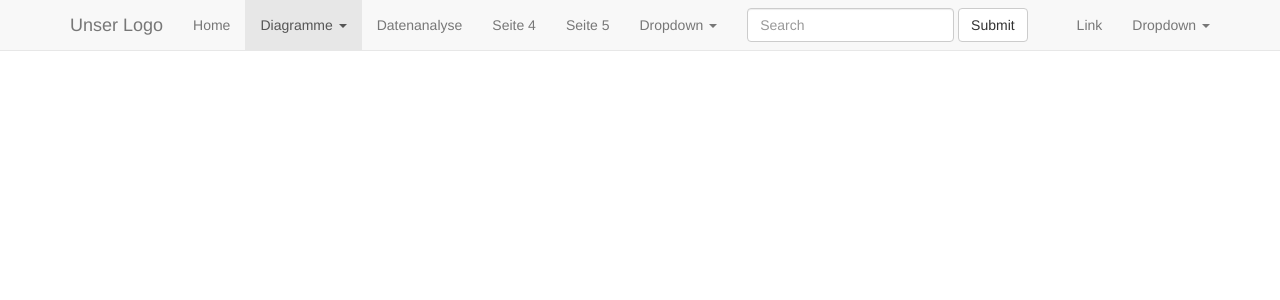
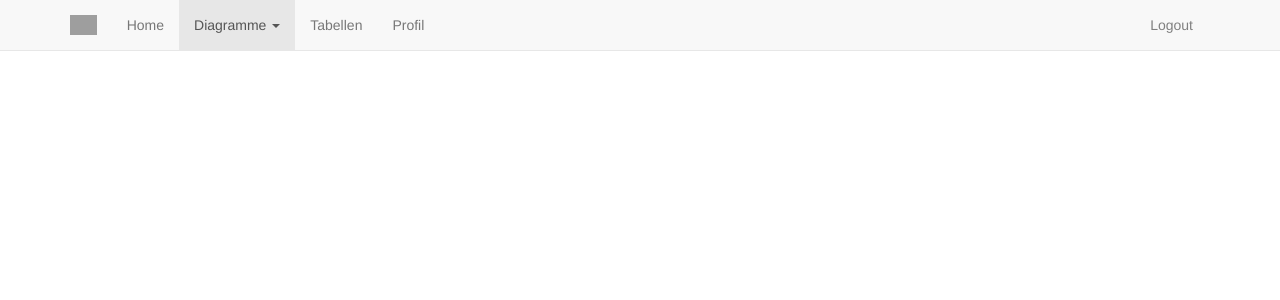
Before and after one commit to TwentyOneLunex/dba16-web, a Django app: page /charts in a window 1280 px wide. Shown: the top 300 px of the page. Run offline with Django 3.2, Linux system fonts and the light colour scheme; some libraries are stand-ins or nearby versions; grey boxes are pictures that could not be loaded.

Commit message:
Erste Website

```diff
--- a/coreapp/templates/coreapp/charts.html
+++ b/coreapp/templates/coreapp/charts.html
@@ -10,20 +10,30 @@
     <script src="http://code.highcharts.com/modules/exporting.js"></script>
     <script src="https://ajax.googleapis.com/ajax/libs/jquery/3.1.1/jquery.min.js"></script>
     <script src="https://maxcdn.bootstrapcdn.com/bootstrap/3.3.7/js/bootstrap.min.js"></script>
+    <style>
+    .logoutButton {
+        background-color: #F8F8F8;
+        border: none;
+        color: grey;
+        padding: 15px 32px;
+        text-align: center;
+        text-decoration: none;
+        display: inline-block;
+        font-size: 14px;
+    }
+    </style>
 </head>
 <body>
 
 <nav class="navbar navbar-default navbar-fixed-top">
     <div class="container">
         <div class="navbar-header">
-            <a class="navbar-brand" href="../home">Unser Logo</a>
+            <a href="../home"><img class="navbar-brand" src="http://i.imgur.com/duGBAxp.png" /></a>
         </div>
         <div id="navbar" class="navbar-collapse collapse">
             <ul class="nav navbar-nav">
-
                 <li><a href="../home">Home</a></li>
-
-                <li class="active dropdown">
+                <li class="active" class="dropdown">
                     <a href="../charts" class="dropdown-toggle" data-toggle="dropdown"
                        role="button" aria-haspopup="true" aria-expanded="false">Diagramme <span
                             class="caret"></span></a>
@@ -32,47 +42,15 @@
                         <li><a href="../charts#secondChartsNav">Kombinierte Balkendiagramme</a></li>
                     </ul>
                 </li>
-
-                <li><a href="../dataanalyses">Datenanalyse</a></li>
-
-                <li><a href="#contact">Seite 4</a></li>
-
-                <li><a href="#contact">Seite 5</a></li>
-
-                <li class="dropdown">
-                    <a href="#" class="dropdown-toggle" data-toggle="dropdown" role="button" aria-haspopup="true"
-                       aria-expanded="false">Dropdown <span class="caret"></span></a>
-                    <ul class="dropdown-menu">
-                        <li><a href="#">Action</a></li>
-                        <li><a href="#">Another action</a></li>
-                        <li><a href="#">Something else here</a></li>
-                        <li role="separator" class="divider"></li>
-                        <li class="dropdown-header">Nav header</li>
-                        <li><a href="#">Separated link</a></li>
-                        <li><a href="#">One more separated link</a></li>
-                    </ul>
-                </li>
+                <li><a href="../tables">Tabellen</a></li>
+                <li><a href="../myprofile/">Profil</a></li>
             </ul>
-
-            <form class="navbar-form navbar-left">
-                <div class="form-group">
-                    <input type="text" class="form-control" placeholder="Search">
-                </div>
-                <button type="submit" class="btn btn-default">Submit</button>
-            </form>
-
             <ul class="nav navbar-nav navbar-right">
-                <li><a href="#">Link</a></li>
-                <li class="dropdown">
-                    <a href="#" class="dropdown-toggle" data-toggle="dropdown" role="button" aria-haspopup="true"
-                       aria-expanded="false">Dropdown <span class="caret"></span></a>
-                    <ul class="dropdown-menu">
-                        <li><a href="#">Action</a></li>
-                        <li><a href="#">Another action</a></li>
-                        <li><a href="#">Something else here</a></li>
-                        <li role="separator" class="divider"></li>
-                        <li><a href="#">Separated link</a></li>
-                    </ul>
+                <li>
+                    <form action="{% url 'coreapp:eingeloggt' %}" method="post">
+                        {% csrf_token %}
+                        <button class="logoutButton" type="submit" name="action">Logout</button>
+                    </form>
                 </li>
             </ul>
         </div>
```
